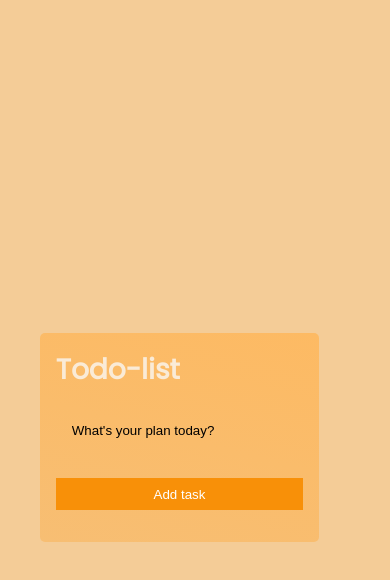
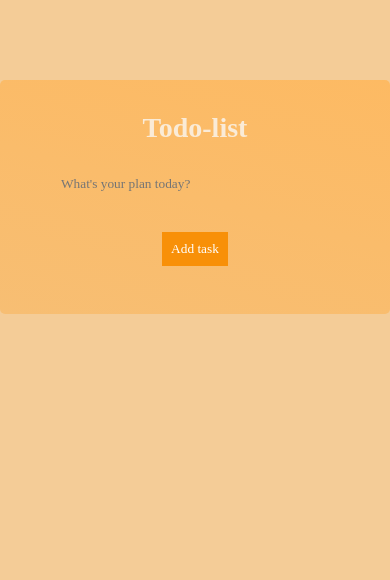
Before and after one commit to Charlie042/Todolist-react, a React (Create React App) app: page / in a window 390 px wide. Shown: the top 580 px of the page. Built offline with nearby package versions, Linux system fonts and the light colour scheme.

Commit message:
todolist

```diff
--- a/public/index.html
+++ b/public/index.html
@@ -2,7 +2,7 @@
 <html lang="en">
   <head>
     <meta charset="utf-8" />
-    <link rel="icon" href="%PUBLIC_URL%/favicon.ico" />
+    <link rel="icon" href="book-atlas-solid.svg" />
     <meta name="viewport" content="width=device-width, initial-scale=1" />
     <meta name="theme-color" content="#000000" />
     <meta
@@ -24,7 +24,7 @@
       work correctly both with client-side routing and a non-root public URL.
       Learn how to configure a non-root public URL by running `npm run build`.
     -->
-    <title>React App</title>
+    <title>Todolist</title>
   </head>
   <body>
     <noscript>You need to enable JavaScript to run this app.</noscript>
--- a/src/App.css
+++ b/src/App.css
@@ -1,71 +1,72 @@
 @import url('https://fonts.googleapis.com/css2?family=Poppins&display=swap');
 
-* {
+
+*{
   margin: 0;
   padding: 0;
   box-sizing: border-box;
+  font-family: 'Playfair Display', serif;
 }
 
+
+
 body {
-  font-family: 'Playfair Display', serif;
   background: rgb(244, 204, 151);
   display: flex;
   justify-content: center;
   align-items: center;
-  min-height: 100vh;
+
+
 }
-
+.App {
+  text-align: center;
+}
 h1 {
-  font-family: 'Poppins', sans-serif;
   color: antiquewhite;
   margin-bottom: 0.5rem;
   font-size: 1.75rem;
 }
 
-.Todowrap {
-  font-family: 'Poppins', sans-serif;
-  background: linear-gradient(15deg, rgb(247, 190, 115), rgb(253, 186, 99));
-  margin-top: 5%;
+
+.Todowrap{
+  background: linear-gradient(15deg, rgb(247, 190, 115),rgb(253, 186, 99));
+  margin-top: 5rem;
   padding: 2rem;
   border-radius: 5px;
-  width: 90%; /* Adjust based on your preference */
-  max-width: 500px; /* Adjust based on your preference */
+
 }
-
-.form {
+.form{
   width: 100%;
   margin-bottom: 1rem;
+
 }
-
-.form-input {
+.form-input{
   outline: none;
   background: none;
   border: transparent;
   padding: 0.5rem 1rem;
   margin-top: 1rem;
   margin-bottom: 2rem;
-  width: 100%;
-  color: white;
+  width: 300px;
+  color:white;
+
 }
 
-.form-input::placeholder {
-  color: black;
+todo-input::placeholder {
+  color:black;
 }
-
-.input-btn {
-  background: rgb(248, 144, 8);
+.input-btn{
+  background:rgb(248, 144, 8);
   color: #fff;
   border: none;
   padding: 0.55rem;
   cursor: pointer;
-  width: 100%;
+
 }
-
-.input-btn:hover {
-  background-color: rgb(148, 86, 5);
+.input-btn:hover{
+  background-color:rgb(148, 86, 5);
 }
-
-.task-p {
+.task-p{
   display: flex;
   justify-content: space-between;
   align-items: center;
@@ -75,34 +76,22 @@ h1 {
   border-radius: 5px;
   margin-bottom: 1rem;
   cursor: pointer;
+
 }
-
 .fa-trash {
   margin-left: 0.75rem;
 }
-
 .incompleted {
   color: #fff;
   cursor: pointer;
 }
-
 .completed {
   color: rgb(243, 178, 92);
   text-decoration: line-through;
   cursor: pointer;
 }
-
 .edit-icon,
-.delete-icon {
+.delete-icon
+ {
   cursor: pointer;
 }
-
-/* Media query for smaller screens */
-@media only screen and (max-width: 600px) {
-  .Todowrap {
-    margin-top: 10%;
-    padding: 1rem;
-    width: 90%;
-    max-width: 400px;
-  }
-}
```
Also changed, not shown: public/%PUBLIC_URL%/logo192.png (added), public/book-atlas-solid.svg (added).
